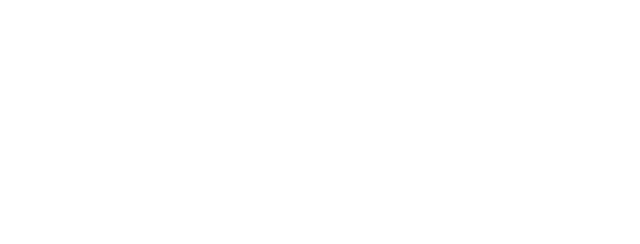
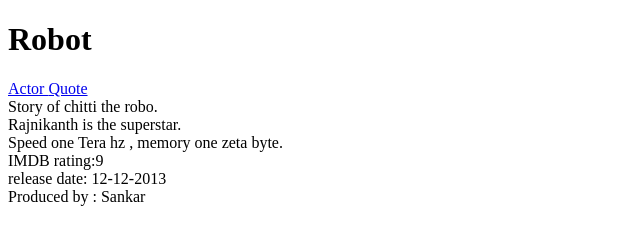
Before and after one commit to acciojob/semantic-imdb-KnightAbhay, a website: page main.html in a window 1280 px wide. Shown: the whole page, without its empty margins (0-640 px from the left). Drawn offline with Linux system fonts and the light colour scheme.

Commit message:
created a submission

```diff
--- a/main.html
+++ b/main.html
@@ -1,16 +1,27 @@
 <!DOCTYPE html>
 
 <html>
+  <head>
+    <link rel="stylesheet" href="styles.css" />
+  </head>
 
-<head>
-	<link rel="stylesheet" href="styles.css">
-</head>
+  <body>
+    <h1>Robot</h1>
+    <nav>
+      <a id="nav-actor" href="#actor"> Actor </a>
+      <a id="nav-quote" href="#quote">Quote</a>
+    </nav>
+    <summary>Story of chitti the robo.</summary>
 
-<body>
-	<!-- the entire body must be written by student -->
-    <script type="text/javascript" src="./script.js">
-</script>
+    <section id="actor">Rajnikanth is the superstar.</section>
+    <section id="quote">Speed one Tera hz , memory one zeta byte.</section>
 
-</body>
+    <aside>IMDB rating:9</aside>
+    <aside>release date: 12-12-2013</aside>
 
+    <footer>Produced by : Sankar</footer>
+
+    <!-- the entire body must be written by student -->
+    <script type="text/javascript" src="./script.js"></script>
+  </body>
 </html>
```
